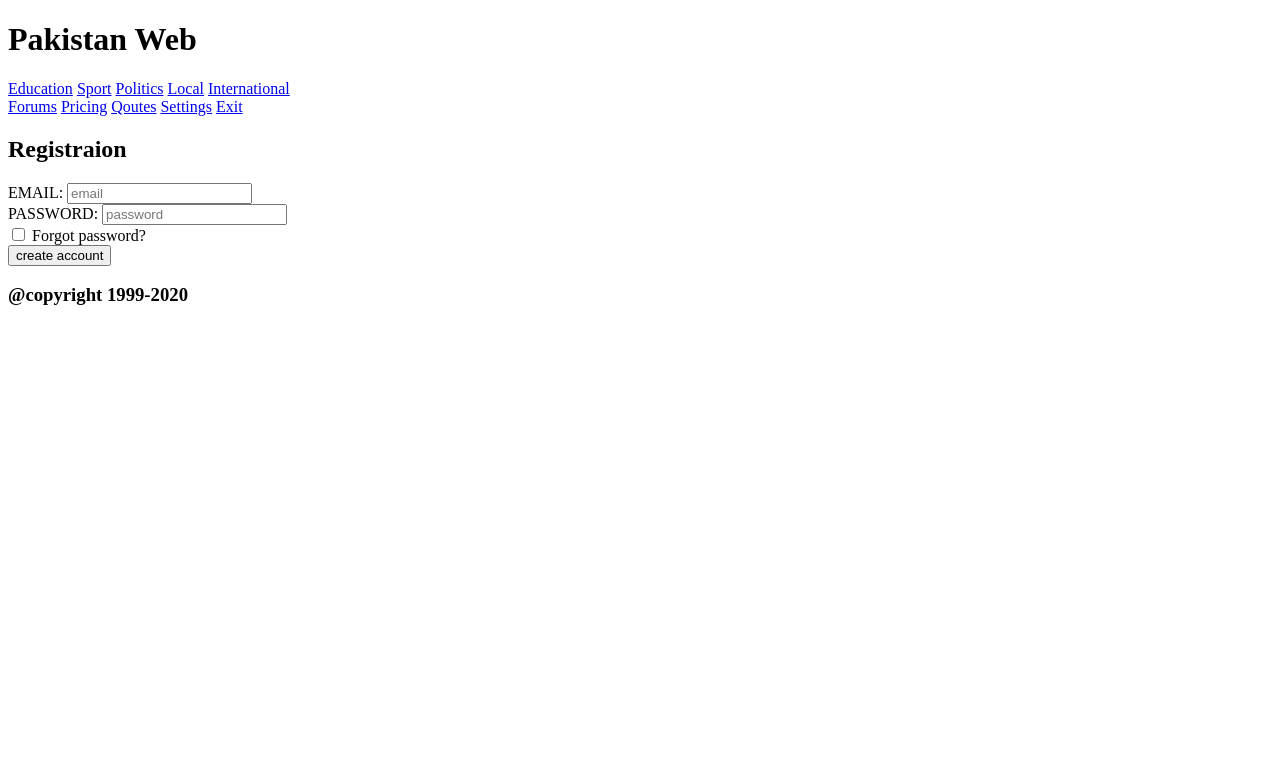
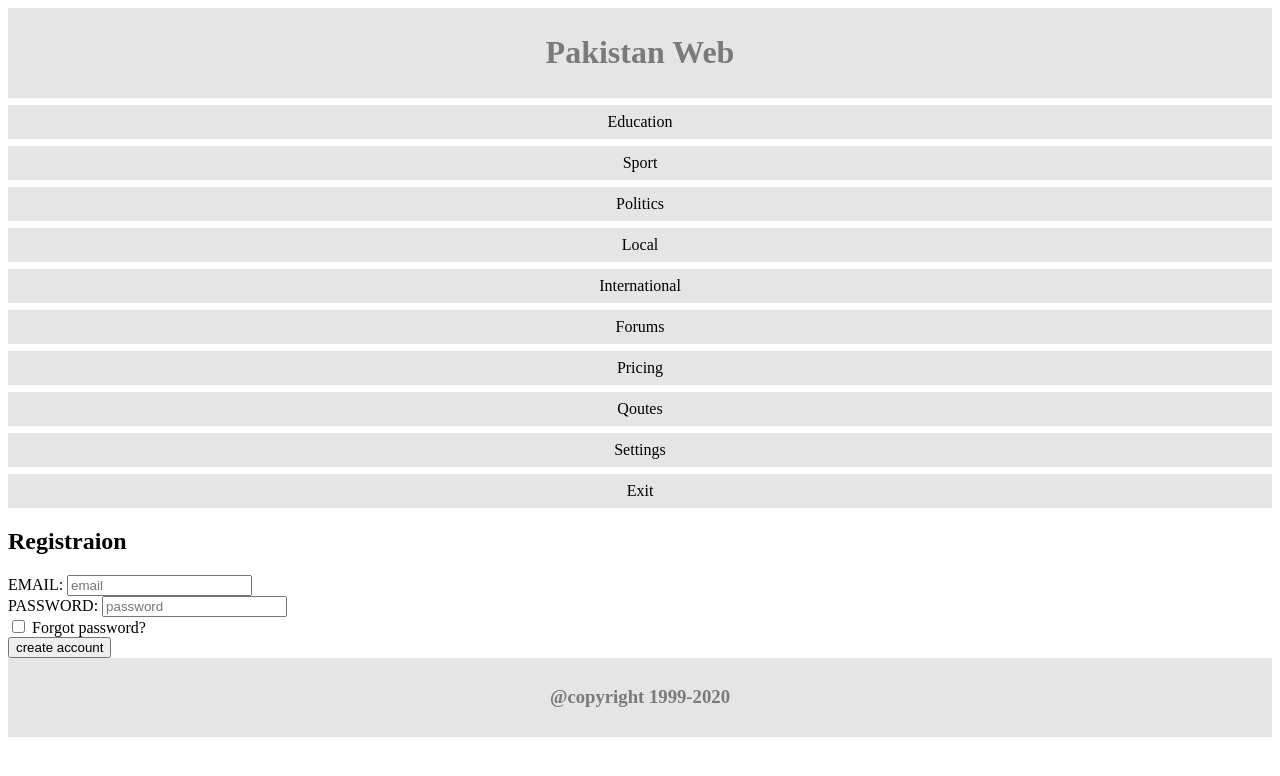
Before and after one commit to asgharaliakbari/HTML-for-beginners-an-Responsive-Page-tutorial, a plain HTML site: page index.html in a window 1280 px wide. Drawn offline with Linux system fonts and the light colour scheme.

Commit message:
fixed link of stylesheet

```diff
--- a/index.html
+++ b/index.html
@@ -5,7 +5,7 @@
 <meta name="viewport" content="width=device-width, initial-scale=1.0">
 <meta http-equiv="X-UA-Compatible" content="ie=edge">
 <title>Pakistan Web</title>
-<link rel="stylesheet" href="new.css">
+<link rel="stylesheet" href="stylesheet.css">
 </head>
 
 <body>
```
